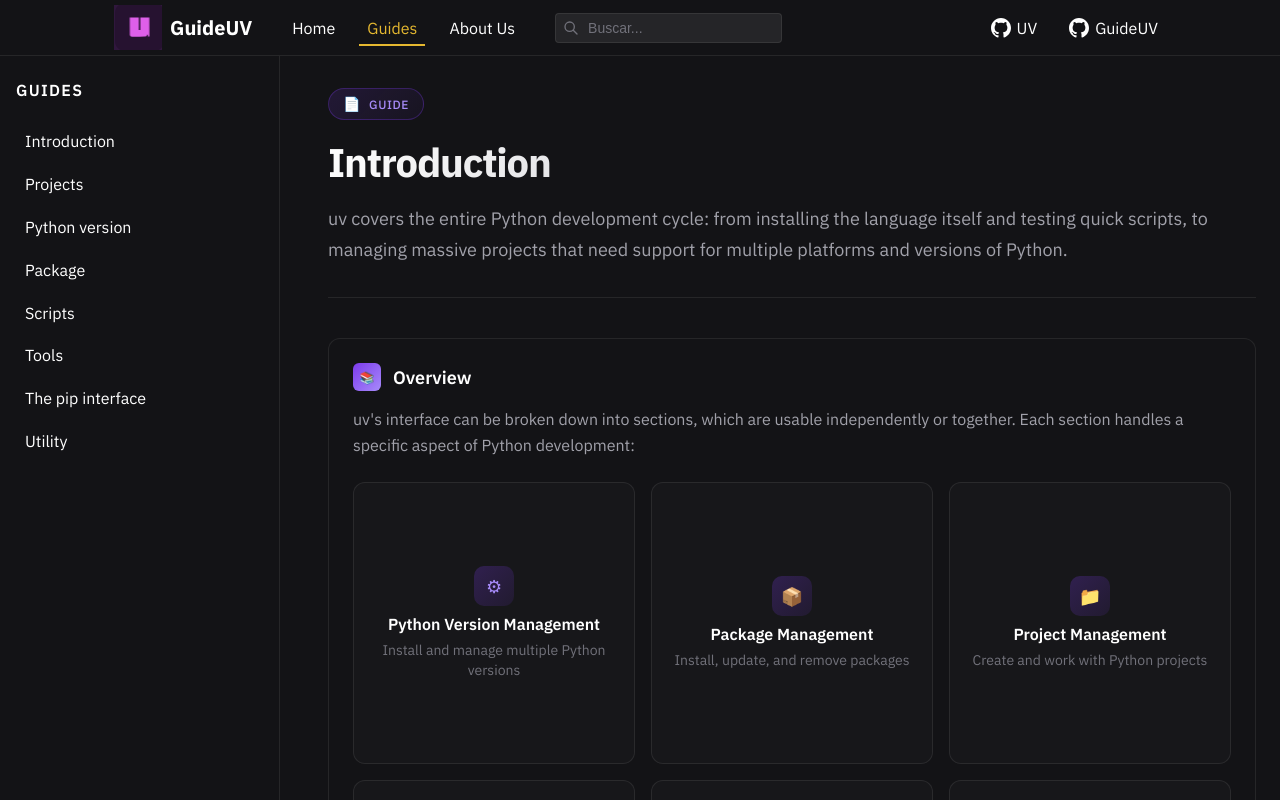
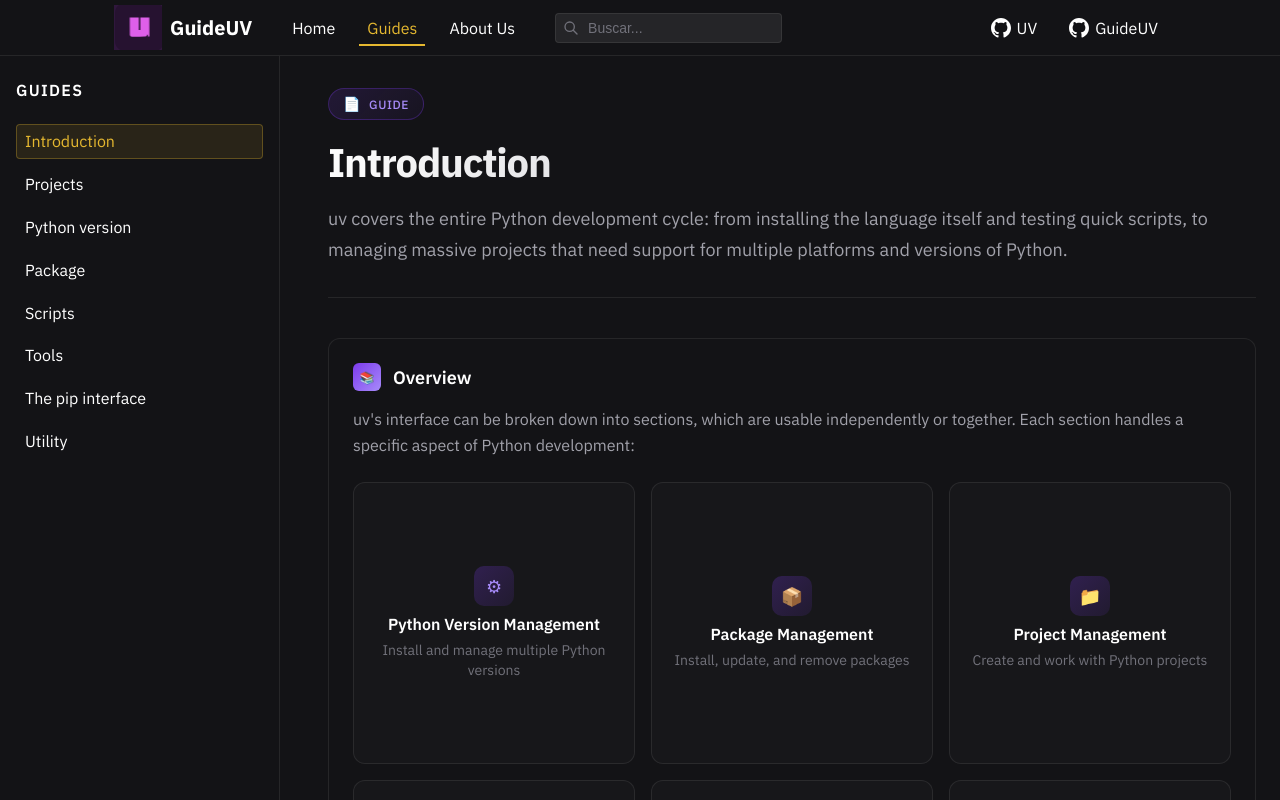
Before and after one commit to Hector-2710/guideuv, an Angular app: page /guides/first-step in a window 1280 px wide. Shown: the top 800 px of the page. Built offline with nearby package versions, Linux system fonts and the light colour scheme.

Commit message:
✨ feat: update slug and route for the introduction guide to 'first-step' for improved clarity in navigation

```diff
--- a/src/app/guides/guides-data.ts
+++ b/src/app/guides/guides-data.ts
@@ -13,8 +13,8 @@
     items: [
       {
         label: 'Introduction',
-        slug: 'introduction',
-        route: '/guides/introduction'
+        slug: 'first-step',
+        route: '/guides/first-step'
       },
       {
         label: 'Projects',
```
